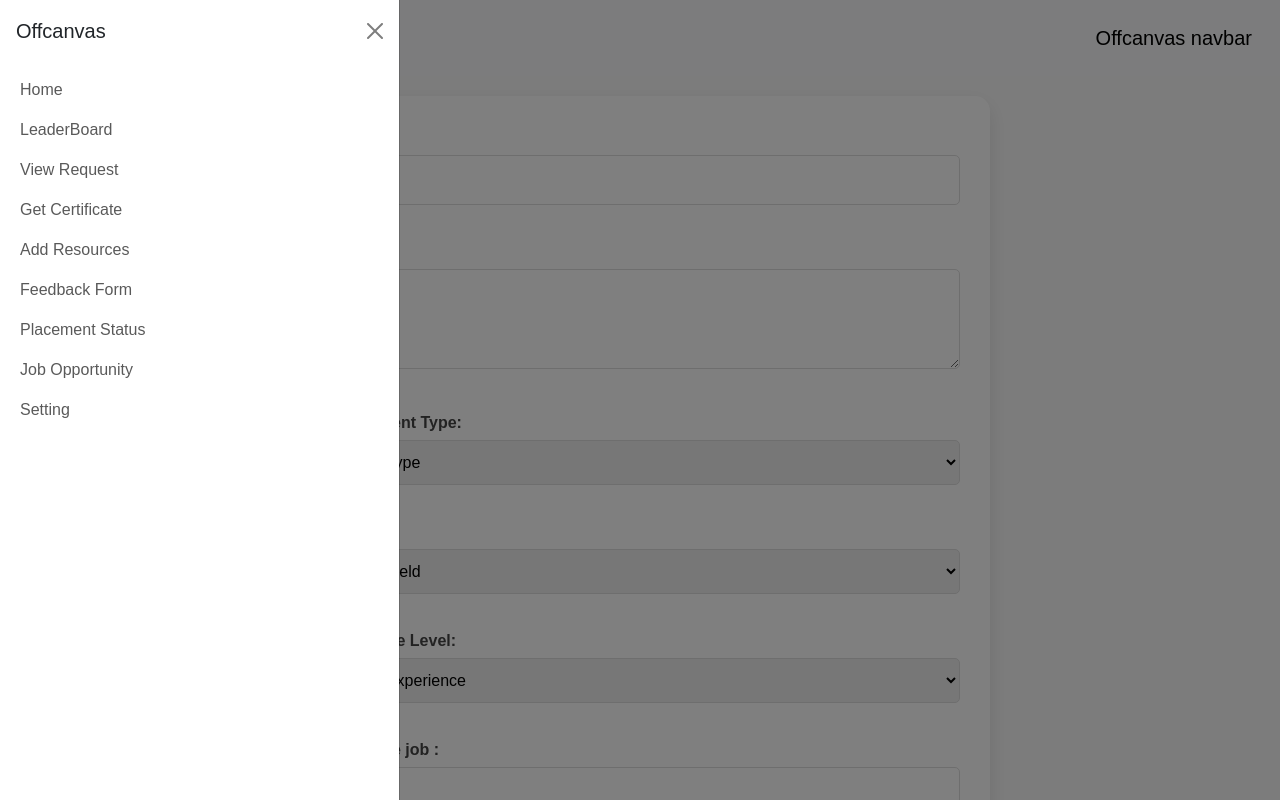
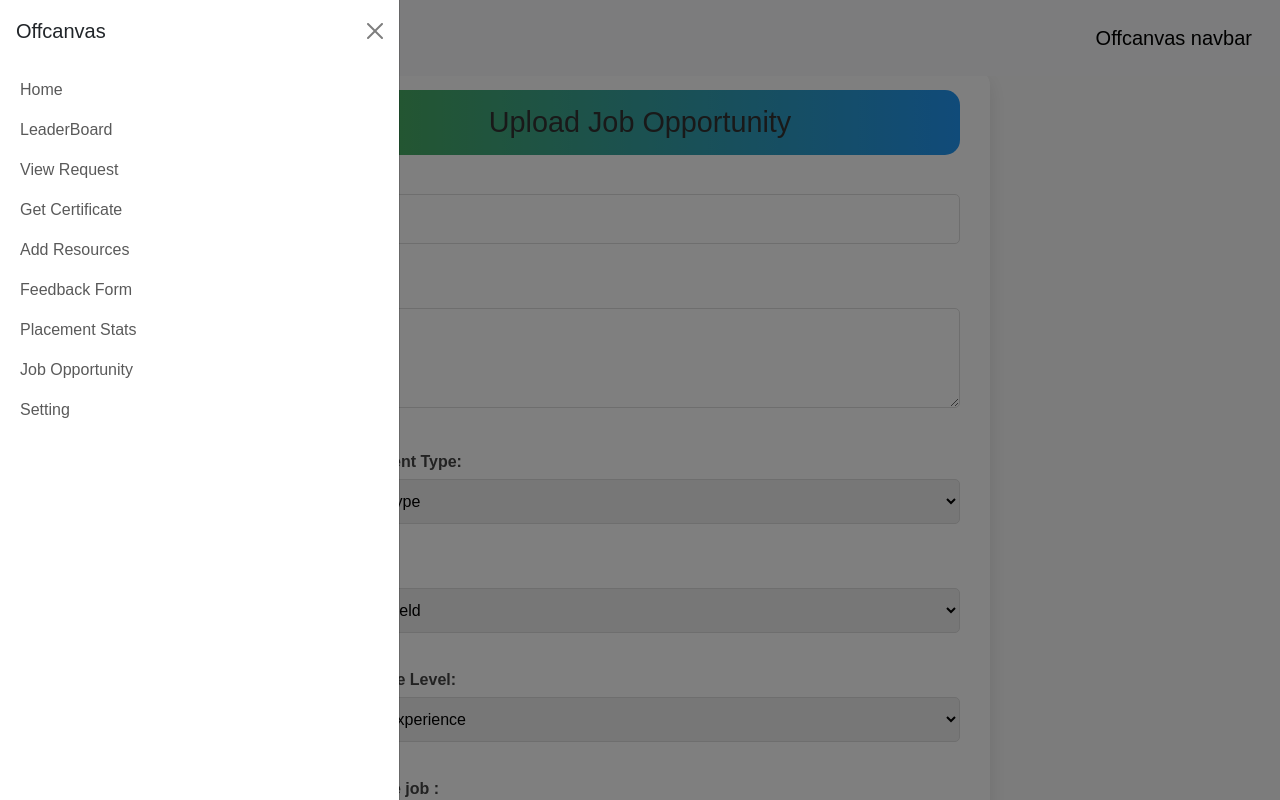
Before and after one commit to Krishnanshu-Goyal/careerconnect, a React (Create React App) app in the folder my-app/: page /jobopportunity in a window 1280 px wide. Both pictures are taken after a click on the button "Toggle navigation". Shown: the top 800 px of the page. Built offline with nearby package versions, Linux system fonts and the light colour scheme.

Commit message:
css applied

```diff
--- a/my-app/src/App.css
+++ b/my-app/src/App.css
@@ -51,10 +51,6 @@
 
   font-size: 15px;
 }
-
-
-
-
 
 /* Home.js*/
 .top{
--- a/my-app/src/App.js
+++ b/my-app/src/App.js
@@ -5,7 +5,7 @@ import Home from './components/Home';
 import Leaderboard from './components/Leaderboard';
 import GetCertificatePage from './pages/GetcertificatePage';
 import Jobopportunity from './pages/Jobopportunity';
-import Placementstatus from './pages/Placementstatus';
+import Placementstats from './pages/Placementstats';
 import Viewrequest from './pages/Viewrequest';
 import Setting from './pages/Setting';
 import AddResourcePage from './pages/AddResourcePage';
@@ -28,7 +28,7 @@ function App() {
       <Route path="/jobopportunity" element={<Jobopportunity />} />
       <Route path="/add-resource" element={<AddResourcePage />} />
       <Route path="/feedback-form" element={<FeedbackForm />} />
-      <Route path="/placementstatus" element={<Placementstatus />} />
+      <Route path="/placementstats" element={<Placementstats />} />
       <Route path="/viewrequest" element={<Viewrequest />} />
       <Route path="/setting" element={<Setting />} />
       <Route path="/" element={<Home />} />
--- a/my-app/src/components/Jobopp.js
+++ b/my-app/src/components/Jobopp.js
@@ -69,8 +69,10 @@ const Jobopp = () => {
   };
 
   return (
-    <div>
-      <h2>Upload Job Opportunity</h2>
+    <div className='form'>
+      <div className="form-header">
+        <h1> Upload Job Opportunity</h1>
+      </div>
       <form onSubmit={handleFormSubmit}>
         <div>
           <label>Job role :</label>
--- a/my-app/src/components/Navbar.js
+++ b/my-app/src/components/Navbar.js
@@ -87,9 +87,9 @@ export default function Navbar() {
                   <Link
                     className="nav-link"
                     aria-current="page"
-                    to="/Placementstatus"
+                    to="/Placementstats"
                   >
-                    Placement Status
+                    Placement Stats
                   </Link>
                 </li>
                 <li className="nav-item">
--- a/my-app/src/components/ResourceForm.js
+++ b/my-app/src/components/ResourceForm.js
@@ -71,8 +71,10 @@ const ResourceForm = () => {
   };
 
   return (
-    <div>
-      <h2>Upload Resource</h2>
+    <div className='form'>
+      <div className="form-header">
+        <h1> Upload Resources</h1>
+      </div>
       <form onSubmit={handleFormSubmit}>
         <div>
           <label>Title of the Resource:</label>
--- a/my-app/src/pages/AddResourcePage.js
+++ b/my-app/src/pages/AddResourcePage.js
@@ -27,7 +27,6 @@ const AddResourcePage = () => {
 
   return (
     <div>
-      <h2>Add Resource</h2>
       <ResourceForm formData={formData} onChange={handleChange} onSubmit={handleSubmit} />
     </div>
   );
--- a/my-app/src/pages/Jobopportunity.js
+++ b/my-app/src/pages/Jobopportunity.js
@@ -26,7 +26,6 @@ const Jobopportunity = () => {
 
   return (
     <div>
-      <h2>Add Job Opportunity</h2>
       <Jobopp formData={formData} onChange={handleChange} onSubmit={handleSubmit} />
     </div>
   );
--- a/my-app/src/styling/ResourceForm.css
+++ b/my-app/src/styling/ResourceForm.css
@@ -1,13 +1,13 @@
 body {
     font-family: 'Arial', sans-serif;
-    margin: 0;
-    padding: 0;
+    margin: 10px;
+    padding: 30px;
     background: #f9f9f9;
     color: #333;
   }
 
   /* Form Container */
-  form {
+  .form {
     max-width: 700px;
     margin: 30px auto;
     background: #ffffff;
@@ -19,14 +19,14 @@ body {
   /* Header Styles */
   .form-header {
     text-align: center;
-    padding: 20px 0;
+    padding: 10px ;
     background: linear-gradient(90deg, #4CAF50, #2196F3);
-    border-radius: 15px 15px 0 0;
+    border-radius: 15px 15px 15px 15px;
     color: white;
   }
 
   .form-header h1 {
-    margin: 0;
+    margin: 5px;
     font-size: 1.8rem;
   }
 
```
Also changed, not shown: my-app/src/pages/Placementstats.js (renamed from my-app/src/pages/Placementstatus.js).
